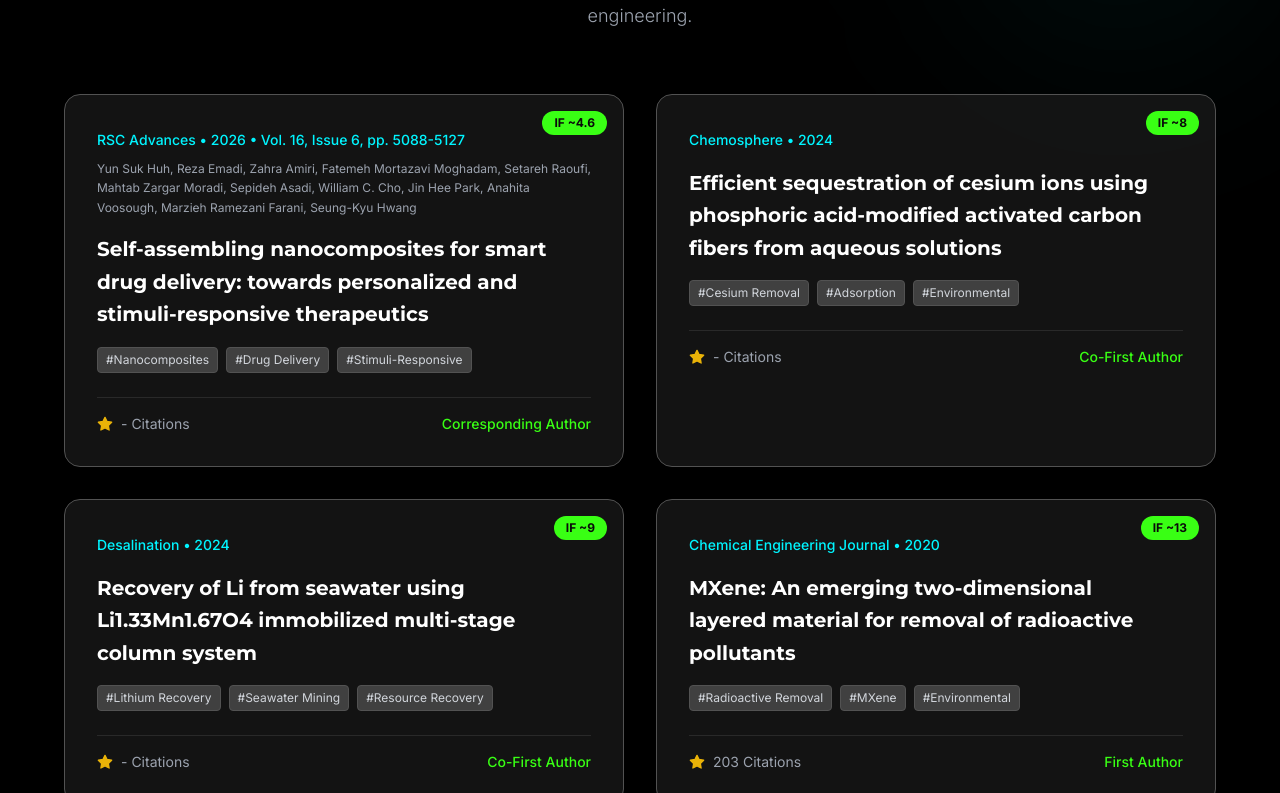
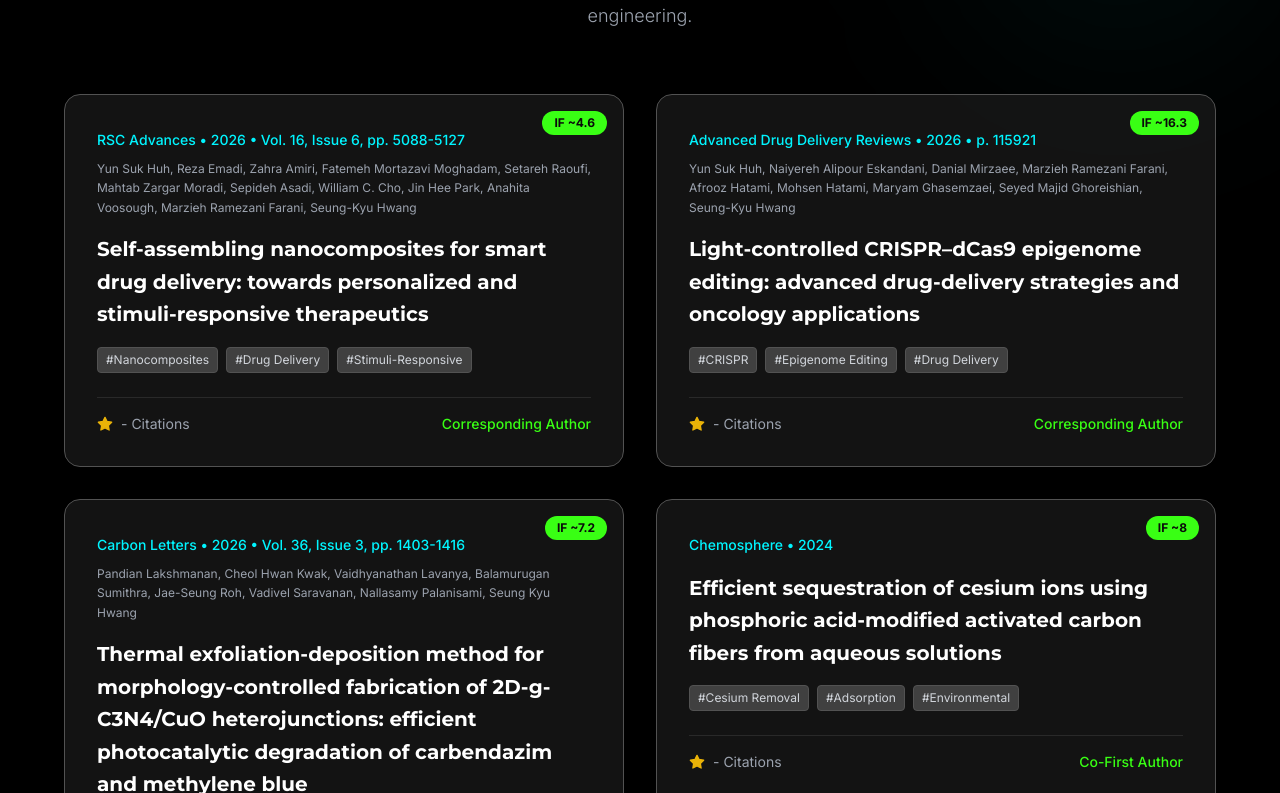
Before and after one commit to h3418kr/my-lab-site, a Next.js app: page / in a window 1280 px wide. Shown: the part 4647-5440 px from the top of the page. Built offline with nearby package versions, Linux system fonts and the light colour scheme.

Commit message:
Update lab data

```diff
--- a/components/Publications.tsx
+++ b/components/Publications.tsx
@@ -23,6 +23,30 @@ export default function Publications() {
             impact: "~4.6",
             tags: ["Nanocomposites", "Drug Delivery", "Stimuli-Responsive"],
             url: "https://pubs.rsc.org/en/content/articlelanding/2026/ra/d5ra07117h"
+        },
+        {
+            title: "Light-controlled CRISPR–dCas9 epigenome editing: advanced drug-delivery strategies and oncology applications",
+            journal: "Advanced Drug Delivery Reviews",
+            year: "2026",
+            authors: "Yun Suk Huh, Naiyereh Alipour Eskandani, Danial Mirzaee, Marzieh Ramezani Farani, Afrooz Hatami, Mohsen Hatami, Maryam Ghasemzaei, Seyed Majid Ghoreishian, Seung-Kyu Hwang",
+            details: "p. 115921",
+            role: "Corresponding Author",
+            citations: "-",
+            impact: "~16.3",
+            tags: ["CRISPR", "Epigenome Editing", "Drug Delivery"],
+            url: ""
+        },
+        {
+            title: "Thermal exfoliation-deposition method for morphology-controlled fabrication of 2D-g-C3N4/CuO heterojunctions: efficient photocatalytic degradation of carbendazim and methylene blue",
+            journal: "Carbon Letters",
+            year: "2026",
+            authors: "Pandian Lakshmanan, Cheol Hwan Kwak, Vaidhyanathan Lavanya, Balamurugan Sumithra, Jae-Seung Roh, Vadivel Saravanan, Nallasamy Palanisami, Seung Kyu Hwang",
+            details: "Vol. 36, Issue 3, pp. 1403-1416",
+            role: "Corresponding Author",
+            citations: "-",
+            impact: "~7.2",
+            tags: ["Photocatalysis", "g-C3N4/CuO", "Degradation"],
+            url: ""
         },
         {
             title: "Efficient sequestration of cesium ions using phosphoric acid-modified activated carbon fibers from aqueous solutions",
```
Also changed, not shown: 3 other files (tests, documents, lock files or other folders).
